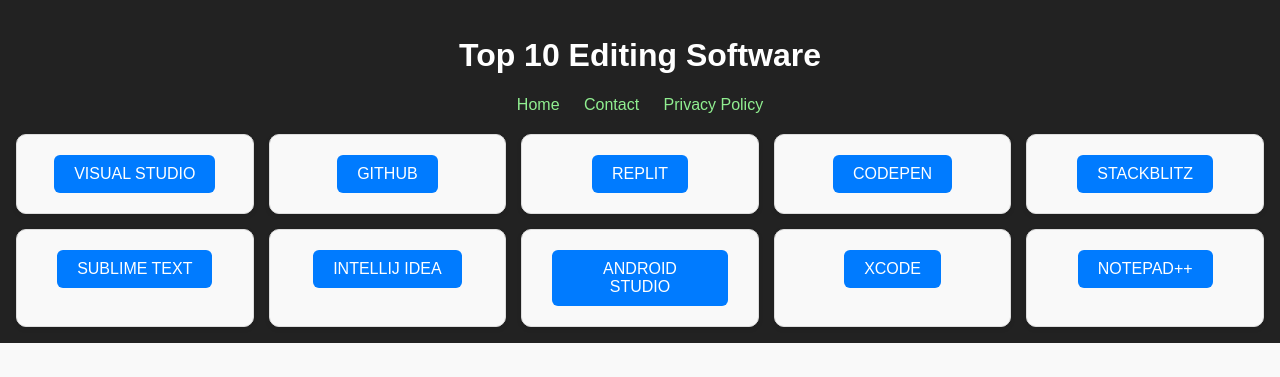
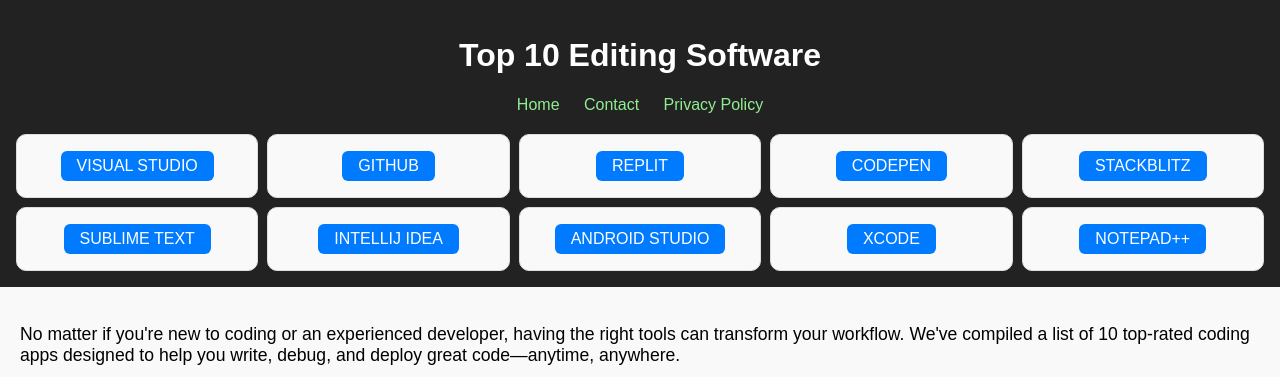
Before and after one commit to olpon123456/devslinks.xyz, a plain HTML site: page index.html in a window 1280 px wide. Shown: the top 377 px of the page. Drawn offline with Linux system fonts and the light colour scheme.

Commit message:
Update index.html

```diff
--- a/index.html
+++ b/index.html
@@ -11,7 +11,7 @@
 .cta-grid {
   display: grid;
   grid-template-columns: repeat(5, 1fr);
-  gap: 15px;
+  gap: 9px;
   margin-top: 20px;
 }
 
@@ -19,10 +19,8 @@
   background: #f9f9f9;
   border: 1px solid #ddd;
   border-radius: 10px;
-  padding: 20px;
+  padding: 16px;
   text-align: center;
-  box-shadow: 0 2px 5px rgba(0, 0, 0, 0.1);
-  transition: transform 0.2s ease, box-shadow 0.2s ease;
 }
 
 .cta-button {
@@ -30,7 +28,7 @@
   background-color: #007BFF;
   color: white;
   text-decoration: none;
-  padding: 10px 20px;
+  padding: 6px 16px;
   border-radius: 6px;
   transition: background-color 0.3s ease;
   font-weight: 500;
@@ -102,13 +100,13 @@
 
 
  <div class="cta-box">
-    <a href="https://www.effectivegatecpm.com/haqw8nz2?key=509586abf2a342f2bff94bce7f094b77" target="_blank" class="cta-button">XCODE</a>
+    <a href="https://www.effectivegatecpm.com/ey09h9br?key=4992c8d04ea8b7572064bdf7c1384fc0" target="_blank" class="cta-button">XCODE</a>
   </div>
 
 
 
  <div class="cta-box">
-    <a href="https://www.effectivegatecpm.com/haqw8nz2?key=509586abf2a342f2bff94bce7f094b77" target="_blank" class="cta-button">NOTEPAD++</a>
+    <a href="https://www.effectivegatecpm.com/thssvthjbs?key=e4401efb0f36362218c4589740c181a5" target="_blank" class="cta-button">NOTEPAD++</a>
   </div>
 
 </div>
```
